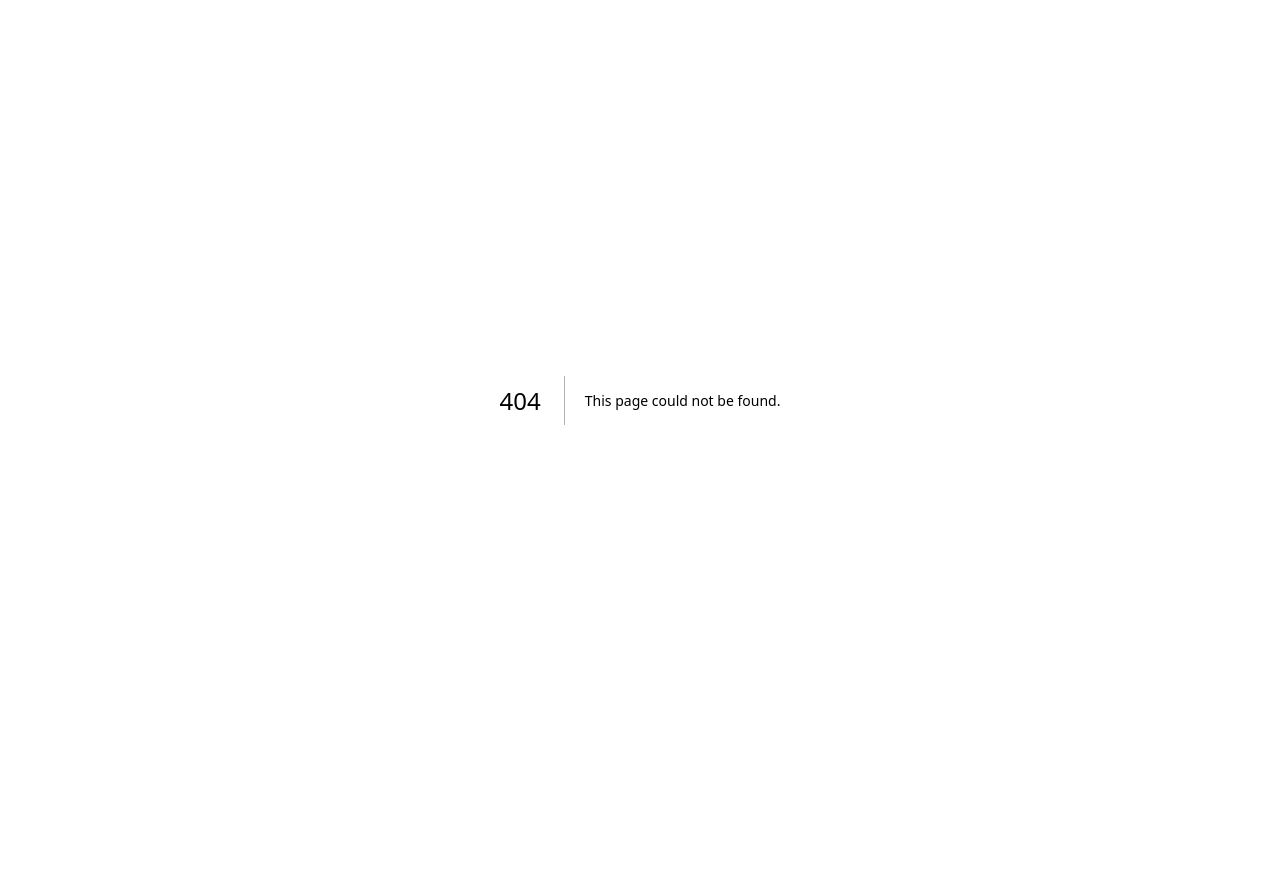
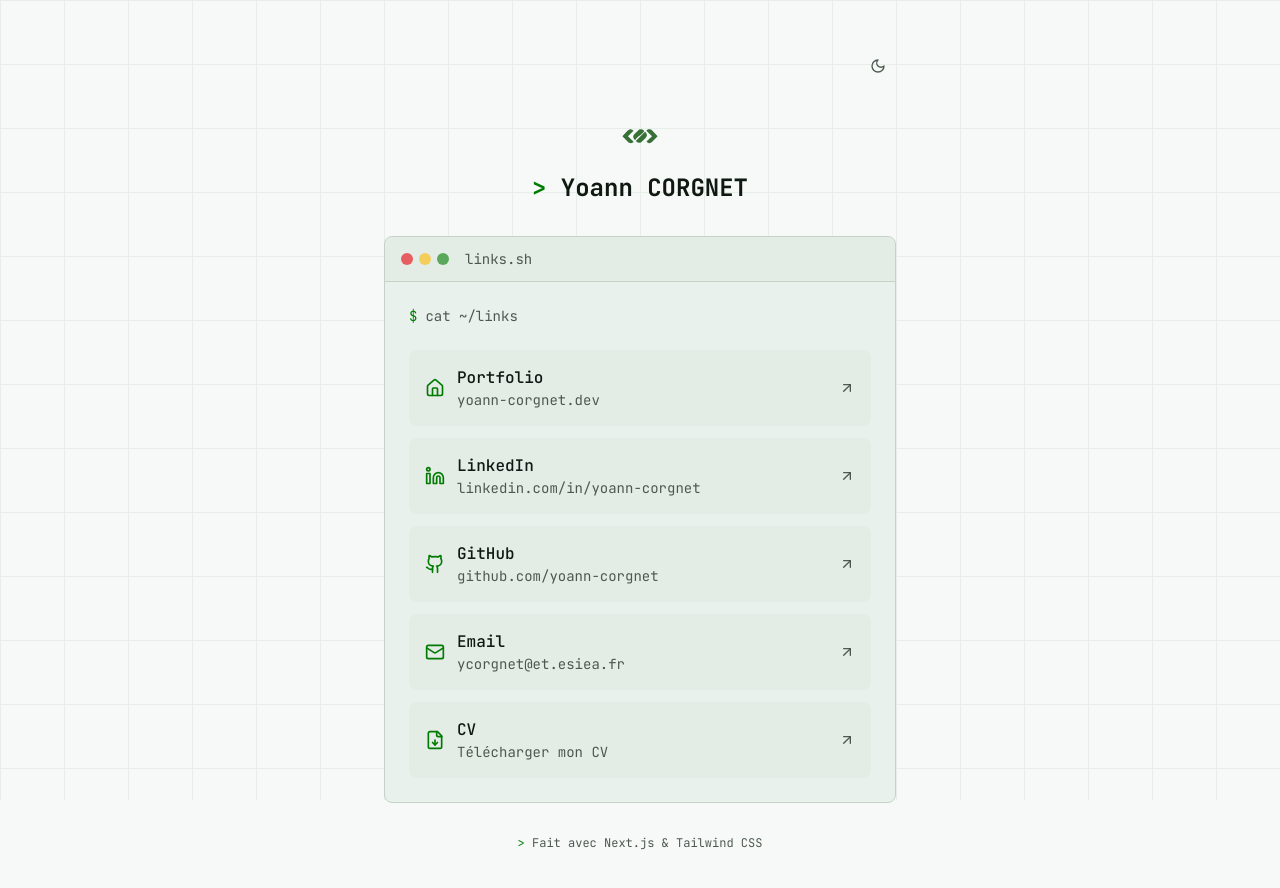
Before and after one commit to Yoann-CORGNET/portfolio, a Next.js app: page /linktree in a window 1280 px wide. Before the commit this address had no page. Shown: the top 888 px of the page. Before the commit the page ends 800 px from the top, so only its background shows below. Built offline with nearby package versions, Linux system fonts and the light colour scheme.

Commit message:
feat(front): add linktree page

```diff
--- /dev/null
+++ b/src/app/linktree/page.tsx
@@ -0,0 +1,128 @@
+import Link from "next/link"
+import Image from "next/image"
+import { Home, Linkedin, Github, Mail, FileDown, ArrowUpRight } from "lucide-react"
+import { ThemeToggle } from "@/components/theme-toggle"
+
+const links = [
+  {
+    name: "Portfolio",
+    value: "yoann-corgnet.dev",
+    href: "/",
+    icon: Home,
+    external: false,
+    download: false,
+  },
+  {
+    name: "LinkedIn",
+    value: "linkedin.com/in/yoann-corgnet",
+    href: "https://linkedin.com/in/yoann-corgnet",
+    icon: Linkedin,
+    external: true,
+    download: false,
+  },
+  {
+    name: "GitHub",
+    value: "github.com/yoann-corgnet",
+    href: "https://github.com/yoann-corgnet",
+    icon: Github,
+    external: true,
+    download: false,
+  },
+  {
+    name: "Email",
+    value: "ycorgnet@et.esiea.fr",
+    href: "mailto:ycorgnet@et.esiea.fr",
+    icon: Mail,
+    external: true,
+    download: false,
+  },
+  {
+    name: "CV",
+    value: "Télécharger mon CV",
+    href: "/Yoann-CORGNET_CV.pdf",
+    icon: FileDown,
+    external: false,
+    download: true,
+  },
+]
+
+export default function LinktreePage() {
+  return (
+    <div className="relative min-h-screen flex flex-col items-center px-6 py-12">
+      {/* Grid background */}
+      <div className="fixed inset-0 bg-[linear-gradient(to_right,var(--border)_1px,transparent_1px),linear-gradient(to_bottom,var(--border)_1px,transparent_1px)] bg-[size:4rem_4rem] opacity-30" />
+
+      <div className="relative z-10 w-full max-w-lg mx-auto flex flex-col items-center gap-8">
+        {/* Theme toggle */}
+        <div className="self-end">
+          <ThemeToggle />
+        </div>
+
+        {/* Header */}
+        <div className="flex flex-col items-center gap-4">
+          <Link href="/">
+            <Image
+              src="/logo.svg"
+              alt="Logo"
+              width={120}
+              height={40}
+              priority
+              className="h-10 w-auto"
+            />
+          </Link>
+          <h1 className="text-2xl font-bold">
+            <span className="text-primary">{">"}</span> Yoann CORGNET
+          </h1>
+        </div>
+
+        {/* Terminal card */}
+        <div className="w-full rounded-lg bg-card border border-border overflow-hidden">
+          {/* Terminal header */}
+          <div className="flex items-center gap-2 px-4 py-3 bg-secondary/50 border-b border-border">
+            <div className="flex gap-1.5">
+              <div className="w-3 h-3 rounded-full bg-destructive/60" />
+              <div className="w-3 h-3 rounded-full bg-chart-4/60" />
+              <div className="w-3 h-3 rounded-full bg-primary/60" />
+            </div>
+            <span className="text-sm text-muted-foreground ml-2">links.sh</span>
+          </div>
+
+          {/* Content */}
+          <div className="p-6">
+            <div className="flex items-center gap-2 mb-6 text-sm">
+              <span className="text-primary">$</span>
+              <span className="text-muted-foreground">cat ~/links</span>
+            </div>
+
+            <div className="space-y-3">
+              {links.map((link) => (
+                <a
+                  key={link.name}
+                  href={link.href}
+                  target={link.external ? "_blank" : undefined}
+                  rel={link.external ? "noopener noreferrer" : undefined}
+                  download={link.download || undefined}
+                  className="flex items-center justify-between p-4 rounded-lg bg-secondary/50 hover:bg-secondary transition-colors group"
+                >
+                  <div className="flex items-center gap-3">
+                    <link.icon className="h-5 w-5 text-primary" />
+                    <div>
+                      <span className="text-foreground font-medium">{link.name}</span>
+                      <p className="text-sm text-muted-foreground">{link.value}</p>
+                    </div>
+                  </div>
+                  <ArrowUpRight className="h-4 w-4 text-muted-foreground group-hover:text-primary transition-colors" />
+                </a>
+              ))}
+            </div>
+          </div>
+        </div>
+
+        {/* Footer */}
+        <p className="text-xs text-muted-foreground">
+          <span className="text-primary">{">"}</span> Fait avec Next.js & Tailwind CSS
+        </p>
+      </div>
+    </div>
+  )
+}
```
Also changed, not shown: 1 other file (tests, documents, lock files or other folders).
